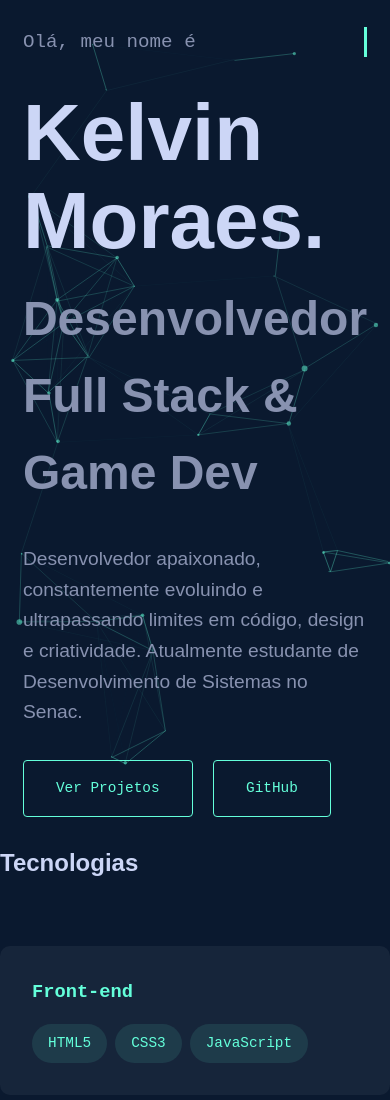
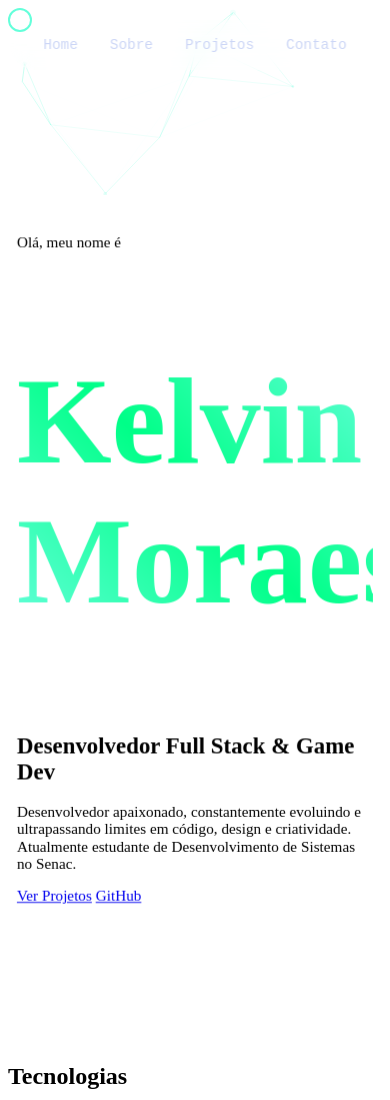
Before and after one commit to KerubinDev/KerubinDev.github.io, a plain HTML site: page index.html in a window 390 px wide. Shown: the top 1100 px of the page. Drawn offline with nearby package versions, Linux system fonts and the light colour scheme.

Commit message:
Update index.html

```diff
--- a/index.html
+++ b/index.html
@@ -5,6 +5,7 @@
     <meta name="viewport" content="width=device-width, initial-scale=1.0">
     <title>Kerubin | Desenvolvedor Full Stack</title>
     <link rel="stylesheet" href="https://cdnjs.cloudflare.com/ajax/libs/font-awesome/6.0.0/css/all.min.css">
+    <link rel="stylesheet" href="https://unpkg.com/aos@next/dist/aos.css" />
     <style>
         :root {
             --cor-primaria: #0a192f;
@@ -14,222 +15,186 @@
             --cor-texto-secundario: #8892b0;
             --fonte-principal: 'Calibre', sans-serif;
             --fonte-codigo: 'SF Mono', monospace;
+            --gradiente-neon: linear-gradient(45deg, #64ffda, #00ff88, #64ffda);
         }
 
-        * {
-            margin: 0;
-            padding: 0;
-            box-sizing: border-box;
-            scroll-behavior: smooth;
+        /* Scrollbar personalizada */
+        ::-webkit-scrollbar {
+            width: 8px;
         }
 
-        body {
-            background-color: var(--cor-primaria);
-            color: var(--cor-texto);
-            font-family: var(--fonte-principal);
-            line-height: 1.6;
+        ::-webkit-scrollbar-track {
+            background: var(--cor-primaria);
         }
 
-        /* Animação de entrada */
-        @keyframes fadeInUp {
-            from {
-                opacity: 0;
-                transform: translateY(20px);
-            }
-            to {
-                opacity: 1;
-                transform: translateY(0);
-            }
+        ::-webkit-scrollbar-thumb {
+            background: var(--cor-secundaria);
+            border-radius: 4px;
         }
 
-        /* Hero Section */
+        /* Efeito de glassmorphism */
+        .glass {
+            background: rgba(255, 255, 255, 0.05);
+            backdrop-filter: blur(10px);
+            -webkit-backdrop-filter: blur(10px);
+            border: 1px solid rgba(255, 255, 255, 0.1);
+        }
+
+        /* Navbar flutuante */
+        .navbar {
+            position: fixed;
+            top: 20px;
+            left: 50%;
+            transform: translateX(-50%);
+            padding: 1rem 2rem;
+            border-radius: 50px;
+            z-index: 1000;
+            display: flex;
+            gap: 2rem;
+            animation: floatIn 1s ease;
+        }
+
+        .navbar a {
+            color: var(--cor-texto);
+            text-decoration: none;
+            font-family: var(--fonte-codigo);
+            font-size: 0.9rem;
+            position: relative;
+        }
+
+        .navbar a::after {
+            content: '';
+            position: absolute;
+            width: 0;
+            height: 2px;
+            bottom: -5px;
+            left: 0;
+            background: var(--gradiente-neon);
+            transition: width 0.3s ease;
+        }
+
+        .navbar a:hover::after {
+            width: 100%;
+        }
+
+        /* Hero Section com efeito parallax */
         .hero {
             height: 100vh;
-            display: flex;
-            align-items: center;
-            justify-content: center;
-            position: relative;
+            perspective: 1000px;
             overflow: hidden;
         }
 
         .hero-content {
-            text-align: left;
-            max-width: 1000px;
-            padding: 0 2rem;
-            animation: fadeInUp 1s ease-out;
-        }
-
-        .hero-subtitle {
-            color: var(--cor-secundaria);
-            font-family: var(--fonte-codigo);
-            font-size: 1.1rem;
-            margin-bottom: 1rem;
+            transform-style: preserve-3d;
+            transform: translateZ(-50px);
         }
 
         .hero h1 {
-            font-size: 5rem;
-            margin-bottom: 1rem;
-            line-height: 1.1;
+            font-size: 8rem;
+            background: var(--gradiente-neon);
+            -webkit-background-clip: text;
+            -webkit-text-fill-color: transparent;
+            animation: gradientFlow 8s linear infinite;
         }
 
-        .hero h2 {
-            font-size: 3rem;
-            color: var(--cor-texto-secundario);
-            margin-bottom: 2rem;
+        /* Cards de projeto com efeito 3D */
+        .project-card {
+            transform-style: preserve-3d;
+            transition: transform 0.5s ease;
         }
 
-        .hero p {
-            font-size: 1.2rem;
-            color: var(--cor-texto-secundario);
-            max-width: 540px;
-            margin-bottom: 2rem;
+        .project-card:hover {
+            transform: rotateY(10deg) rotateX(5deg);
         }
 
-        /* Projetos */
-        .projetos {
-            padding: 100px 0;
+        .project-card::before {
+            content: '';
+            position: absolute;
+            inset: -2px;
+            background: var(--gradiente-neon);
+            border-radius: 12px;
+            filter: blur(5px);
+            opacity: 0;
+            transition: opacity 0.3s ease;
         }
 
-        .projeto-card {
-            background: rgba(255, 255, 255, 0.05);
-            border-radius: 10px;
-            padding: 2rem;
-            margin-bottom: 2rem;
-            transition: transform 0.3s ease;
-            position: relative;
-            overflow: hidden;
+        .project-card:hover::before {
+            opacity: 1;
         }
 
-        .projeto-card:hover {
-            transform: translateY(-5px);
+        /* Animações avançadas */
+        @keyframes gradientFlow {
+            0% { background-position: 0% 50%; }
+            50% { background-position: 100% 50%; }
+            100% { background-position: 0% 50%; }
         }
 
-        .projeto-tech {
-            font-family: var(--fonte-codigo);
-            font-size: 0.9rem;
-            color: var(--cor-secundaria);
+        @keyframes floatIn {
+            from {
+                opacity: 0;
+                transform: translate(-50%, -20px);
+            }
+            to {
+                opacity: 1;
+                transform: translate(-50%, 0);
+            }
         }
 
-        /* Botões */
-        .btn {
-            display: inline-block;
-            padding: 1rem 2rem;
-            border: 1px solid var(--cor-secundaria);
-            color: var(--cor-secundaria);
-            text-decoration: none;
-            border-radius: 4px;
-            font-family: var(--fonte-codigo);
-            font-size: 0.9rem;
-            transition: all 0.3s ease;
-            margin-right: 1rem;
+        /* Efeito de cursor personalizado */
+        .custom-cursor {
+            width: 20px;
+            height: 20px;
+            border: 2px solid var(--cor-secundaria);
+            border-radius: 50%;
+            position: fixed;
+            pointer-events: none;
+            z-index: 9999;
+            transition: transform 0.1s ease;
         }
 
-        .btn:hover {
-            background: rgba(100, 255, 218, 0.1);
-        }
-
-        /* Partículas de fundo */
-        #particles-js {
-            position: absolute;
-            width: 100%;
-            height: 100%;
-            z-index: 1;
-        }
-
-        .content {
-            position: relative;
-            z-index: 2;
-        }
-
-        /* Novo estilo para cards de tecnologia */
+        /* Tech stack com efeito de hover 3D */
         .tech-stack {
             display: grid;
-            grid-template-columns: repeat(auto-fit, minmax(250px, 1fr));
+            grid-template-columns: repeat(3, 1fr);
             gap: 2rem;
-            margin: 4rem 0;
+            perspective: 1000px;
         }
 
         .tech-category {
-            background: rgba(255, 255, 255, 0.05);
-            border-radius: 10px;
-            padding: 2rem;
-            transition: transform 0.3s ease;
+            transform-style: preserve-3d;
+            transition: transform 0.5s ease;
         }
 
         .tech-category:hover {
-            transform: translateY(-5px);
+            transform: rotateY(10deg) translateZ(20px);
         }
 
-        .tech-category h3 {
-            color: var(--cor-secundaria);
-            margin-bottom: 1rem;
-            font-family: var(--fonte-codigo);
+        /* Efeito de scroll reveal */
+        [data-aos] {
+            opacity: 0;
+            transform: translateY(30px);
+            transition: opacity 0.6s ease, transform 0.6s ease;
         }
 
-        .tech-list {
-            display: flex;
-            flex-wrap: wrap;
-            gap: 0.5rem;
-        }
-
-        .tech-badge {
-            padding: 0.5rem 1rem;
-            border-radius: 20px;
-            font-size: 0.9rem;
-            font-family: var(--fonte-codigo);
-            background: rgba(100, 255, 218, 0.1);
-            color: var(--cor-secundaria);
-        }
-
-        /* Estilo para projetos */
-        .projects-grid {
-            display: grid;
-            grid-template-columns: repeat(auto-fit, minmax(300px, 1fr));
-            gap: 2rem;
-            margin: 4rem 0;
-        }
-
-        .project-card {
-            position: relative;
-            background: rgba(255, 255, 255, 0.05);
-            border-radius: 10px;
-            overflow: hidden;
-            transition: transform 0.3s ease;
-        }
-
-        .project-card:hover {
-            transform: translateY(-10px);
-        }
-
-        .project-content {
-            padding: 2rem;
-        }
-
-        .project-title {
-            color: var(--cor-secundaria);
-            margin-bottom: 1rem;
-        }
-
-        /* Animação de typing */
-        .typing-effect {
-            border-right: 3px solid var(--cor-secundaria);
-            animation: typing 3.5s steps(40, end), blink .75s step-end infinite;
-            white-space: nowrap;
-            overflow: hidden;
-        }
-
-        @keyframes typing {
-            from { width: 0 }
-            to { width: 100% }
-        }
-
-        @keyframes blink {
-            from, to { border-color: transparent }
-            50% { border-color: var(--cor-secundaria) }
+        [data-aos].aos-animate {
+            opacity: 1;
+            transform: translateY(0);
         }
     </style>
 </head>
 <body>
+    <!-- Cursor personalizado -->
+    <div class="custom-cursor"></div>
+
+    <!-- Navbar flutuante -->
+    <nav class="navbar glass">
+        <a href="#home">Home</a>
+        <a href="#about">Sobre</a>
+        <a href="#projects">Projetos</a>
+        <a href="#contact">Contato</a>
+    </nav>
+
+    <!-- Resto do conteúdo com data-aos -->
     <div id="particles-js"></div>
 
     <main class="content">
@@ -318,13 +283,37 @@
         </section>
     </main>
 
+    <!-- Scripts -->
+    <script src="https://unpkg.com/aos@next/dist/aos.js"></script>
     <script src="https://cdn.jsdelivr.net/particles.js/2.0.0/particles.min.js"></script>
     <script>
+        // Inicialização do AOS
+        AOS.init({
+            duration: 800,
+            once: true
+        });
+
+        // Cursor personalizado
+        document.addEventListener('mousemove', (e) => {
+            const cursor = document.querySelector('.custom-cursor');
+            cursor.style.left = e.clientX + 'px';
+            cursor.style.top = e.clientY + 'px';
+        });
+
+        // Efeito parallax no hero
+        document.addEventListener('mousemove', (e) => {
+            const hero = document.querySelector('.hero-content');
+            const x = (window.innerWidth - e.pageX) / 100;
+            const y = (window.innerHeight - e.pageY) / 100;
+            hero.style.transform = `translateZ(-50px) rotateY(${x}deg) rotateX(${y}deg)`;
+        });
+
+        // Configuração do particles.js
         particlesJS('particles-js',
         {
             "particles": {
                 "number": {
-                    "value": 80,
+                    "value": 100,
                     "density": {
                         "enable": true,
                         "value_area": 800
@@ -338,7 +327,7 @@
                 },
                 "opacity": {
                     "value": 0.5,
-                    "random": false
+                    "random": true
                 },
                 "size": {
                     "value": 3,
@@ -353,9 +342,9 @@
                 },
                 "move": {
                     "enable": true,
-                    "speed": 6,
+                    "speed": 3,
                     "direction": "none",
-                    "random": false,
+                    "random": true,
                     "straight": false,
                     "out_mode": "out",
                     "bounce": false
```
